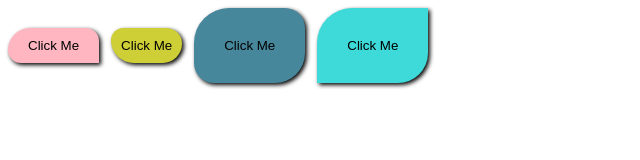
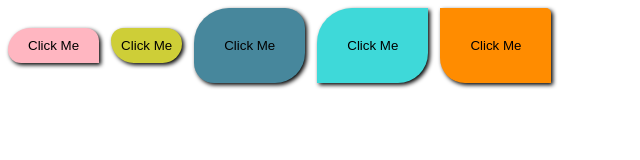
Before and after one commit to kakadeAnushka24/1st-css-project, a plain HTML site: page index.html in a window 1280 px wide. Shown: the whole page, without its empty margins (0-640 px from the left). Drawn offline with Linux system fonts and the light colour scheme.

Commit message:
5th buttom is created

```diff
--- a/index.html
+++ b/index.html
@@ -66,6 +66,20 @@
         transition:1s;
     }
 
+    .btn-5{
+    background-color:darkorange;
+    border: none;
+    padding: 30px 30px;
+    border-radius:0px 5px 0px 25px;
+    cursor:pointer;
+    box-shadow:2px 2px 4px black;
+    }
+    .btn-5:hover{
+        background-color:lightsalmon;
+        box-shadow:4px 4px 5px rgb(13,14,14);
+        color:white;
+        transition:1s;
+    }
 
     </style>
 </body>
@@ -73,4 +87,5 @@
       <button class="btn-2">Click Me</button>&nbsp;&nbsp;
        <button class="btn-3">Click Me</button>&nbsp;&nbsp;
         <button class="btn-4">Click Me</button>&nbsp;&nbsp;
+         <button class="btn-5">Click Me</button>&nbsp;&nbsp;
 </html>
```
